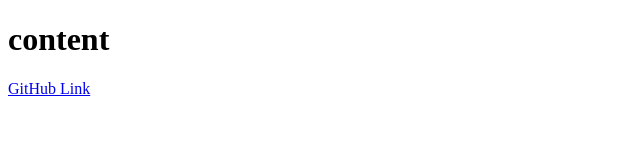
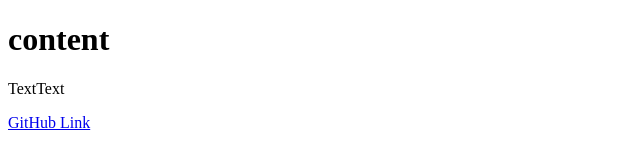
Before and after one commit to serhiisvi/TestProject, a plain HTML site: page index.html in a window 1280 px wide. Shown: the whole page, without its empty margins (0-640 px from the left). Drawn offline with Linux system fonts and the light colour scheme.

Commit message:
feature commit

```diff
--- a/index.html
+++ b/index.html
@@ -7,6 +7,7 @@
 </head>
 <body>
     <h1>content</h1>
+    <p>TextText</p>
     <a href="https://github.com/serhiisvi/TestProject/blob/main/index.html">GitHub Link</a>
 </body>
 </html>
```
